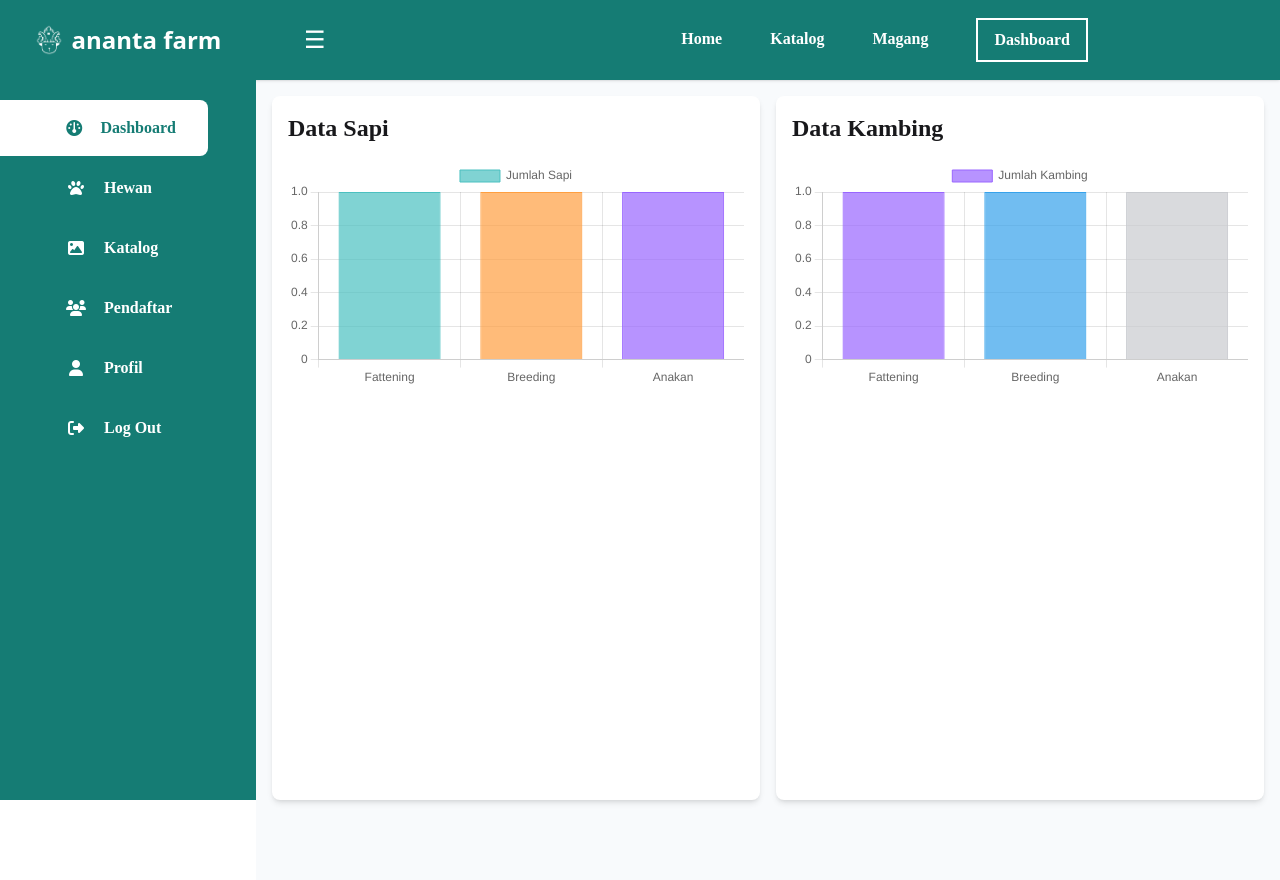
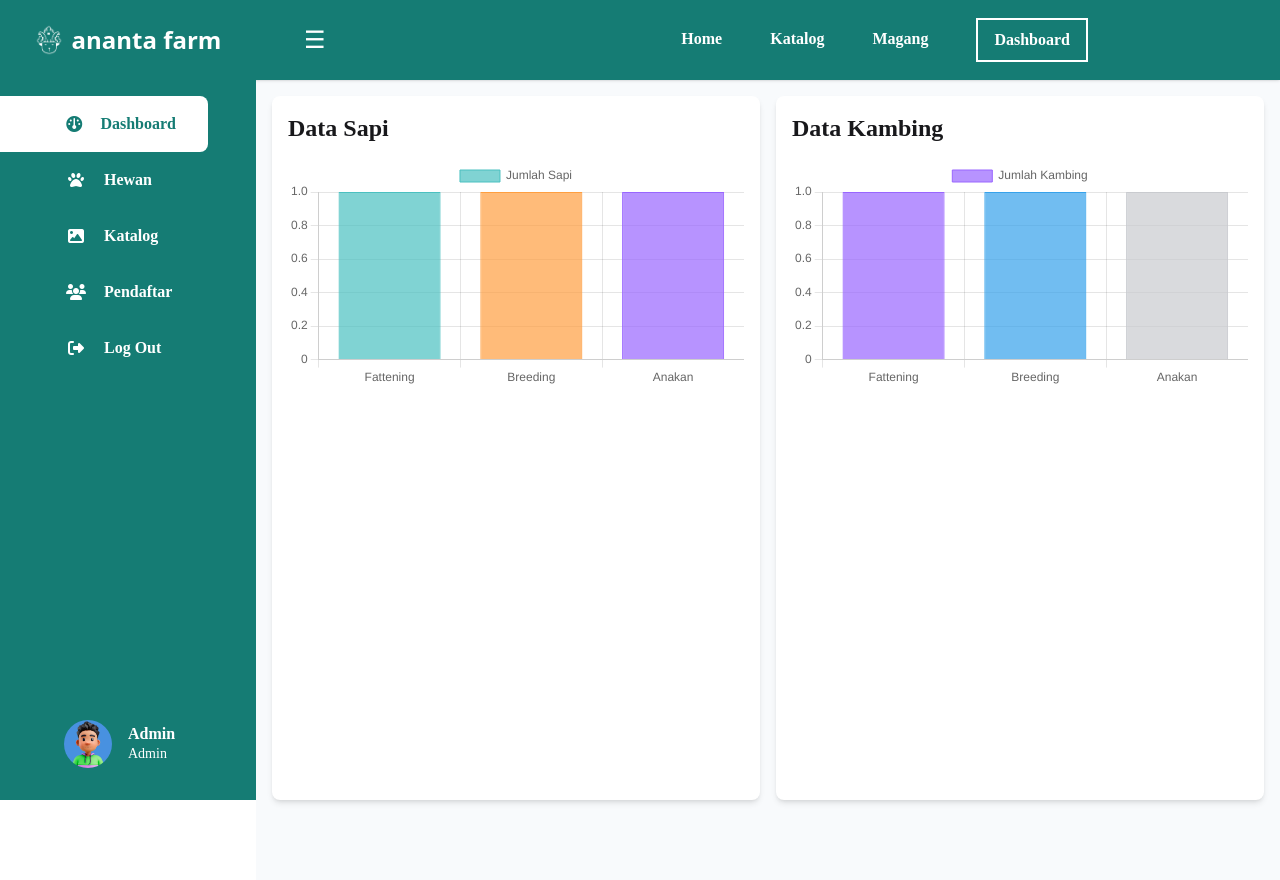
Before and after one commit to tgrsnts/ananta-farm, a Laravel app: page /admin in a window 1280 px wide. Run offline with Laravel 12, Linux system fonts and the light colour scheme; a user stored in the database is signed in; data comes from the database, SQL or seed files in the repository; data that the repository does not hold is empty; style sheets or scripts are compiled from the project's sources; some libraries are stand-ins or nearby versions.

Commit message:
button profile

```diff
--- a/resources/views/admin/layout/partials/sidebar.blade.php
+++ b/resources/views/admin/layout/partials/sidebar.blade.php
@@ -4,6 +4,8 @@
         $currentRoute = Request::path();
     @endphp
 
+    <div class="flex flex-col justify-between h-full pb-4">
+        <div class="flex flex-col">
             <div class="flex w-64  h-20 justify-center">
                 <a href="/" class="flex items-center gap-2 whitespace-nowrap text-2xl">
                     <img class="h-8" src="{{ asset('assets/image/logo-navbar.png') }}" alt="">
@@ -50,13 +52,13 @@
                 Staycation
             </a> --}}
 
-    <a href="/admin/profile"
+            {{-- <a href="/admin/profile"
                 class="{{ $currentRoute == 'admin/staycation' ? 'text-green-normal bg-white' : 'text-white' }} font-poppins font-semibold flex items-center w-full py-4 pl-16 pr-8 leading-tight transition-all rounded-r-lg outline-none text-start hover:bg-white hover:text-green-normal focus:bg-white focus:text-green-normal active:bg-white active:text-green-normal">
                 <div class="flex w-6 h-6 mr-4 items-center justify-center">
                     <i class="fa-solid fa-user"></i>
                 </div>
                 Profil
-    </a>
+            </a> --}}
 
             <form action="{{ route('admin.logout') }}" method="POST">
                 @csrf
@@ -68,4 +70,18 @@
                     Log Out
                 </button>
             </form>
+        </div>
+        <a href="/admin/profile"
+            class="{{ $currentRoute == 'admin/staycation' ? 'text-green-normal bg-white' : 'text-white' }} font-poppins font-semibold flex items-center w-full py-4 pl-16 pr-8 leading-tight transition-all rounded-r-lg outline-none text-start hover:bg-white hover:text-green-normal focus:bg-white focus:text-green-normal active:bg-white active:text-green-normal">
+            <div class="flex w-12 h-12 mr-4 items-center justify-center">
+                <img class="w-full aspect-square rounded-full"
+                src="{{ $user->foto ? asset('storage/' . $user->foto) : asset('assets/image/avatar-biru.jpg') }}"
+                alt="Foto Profil" />
+            </div>
+           <flex class="flex-col">
+            <p class="font-semibold">{{ Auth()->user()->nama}}</p>
+            <p class="text-sm font-normal">Admin</p>
+           </flex>
+        </a>
+    </div>
 </nav>
```
Lines whose indentation alone changed are shown as unchanged.
